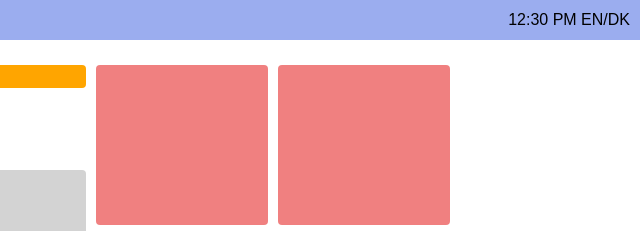
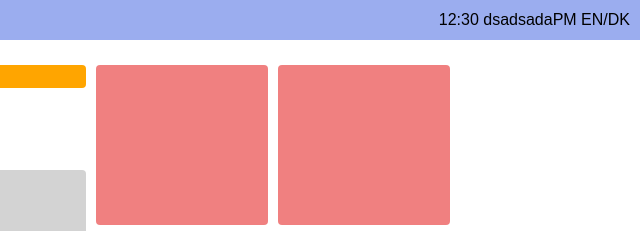
Before and after one commit to NIP0SAMURAI/info-screen-ransvjerg-kollegiet, a plain HTML site: page index.html in a window 1280 px wide. Shown: the top 231 px of the page, 640-1280 px from the left. Drawn offline with Linux system fonts and the light colour scheme.

Commit message:
Update index.html

```diff
--- a/index.html
+++ b/index.html
@@ -12,7 +12,7 @@
             <span class="app-name">Ransbjerg Kollegietttt</span>
         </div>
         <div class="right">
-            <span class="current-time">12:30 PM</span>
+            <span class="current-time">12:30 dsadsadaPM</span>
             <span class="language-option">EN/DK</span>
         </div>
     </div>
```
